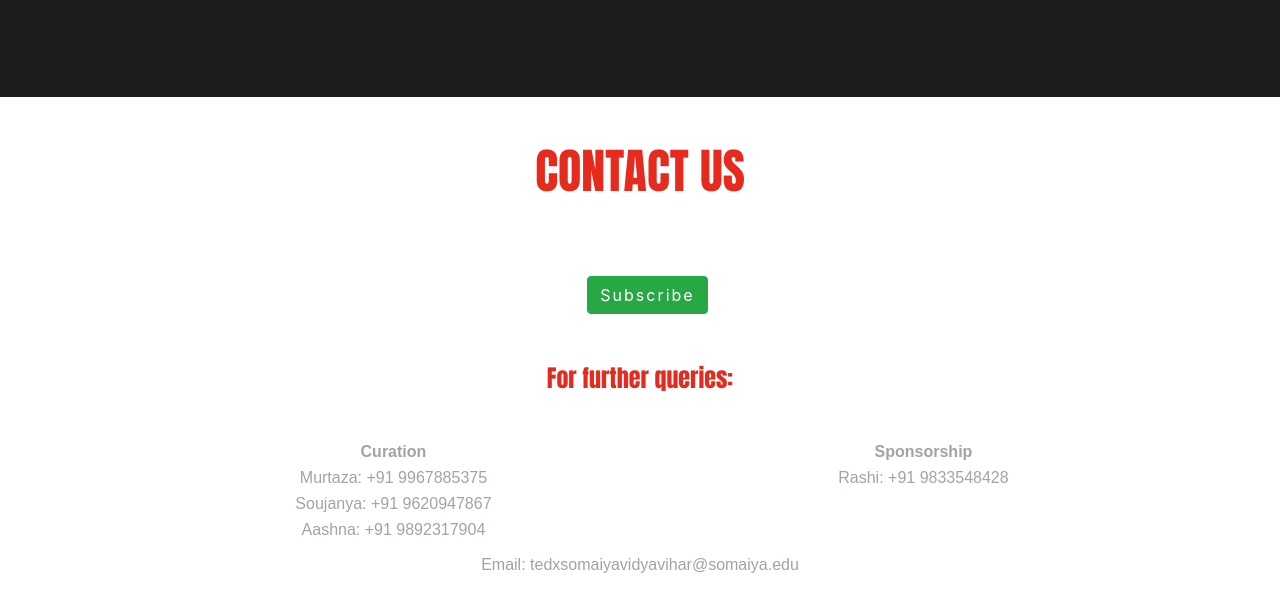
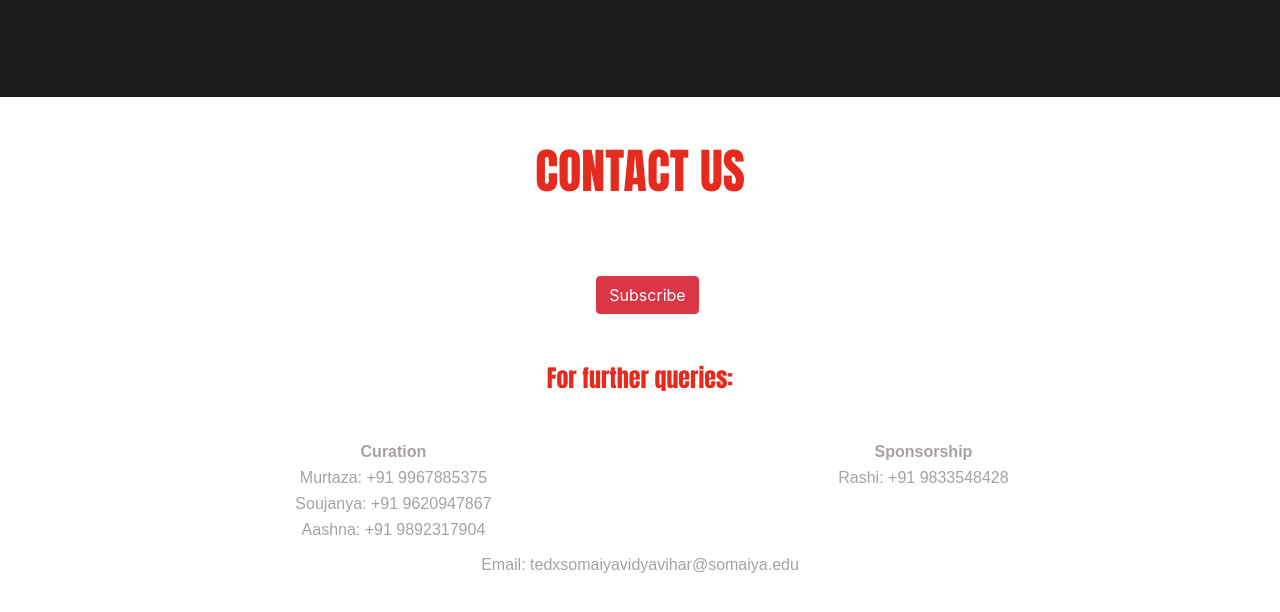
Before and after one commit to guneetsura/guneetsura.github.io-tedxsomaiya, a plain HTML site: page index.html in a window 1280 px wide. Shown: the part 2503-3115 px from the top of the page. Drawn offline with nearby package versions, Linux system fonts and the light colour scheme; grey boxes are pictures that could not be loaded.

Commit message:
Changed subscribe button color

```diff
--- a/index.html
+++ b/index.html
@@ -106,7 +106,7 @@
     <h1 id="sp">Contact Us</h1>
     <h4 id="nl">Subscribe to our Newsletter</h4>
     <form action="https://docs.google.com/forms/d/e/1FAIpQLScrzyChE8Rabza_kfeoCL28h-_FHo34XH2byiTYMjfv9gugpg/viewform">
-    <button type="submit" id="submit" class="btn btn-success center" style="margin-left:15px"> Subscribe</button>
+    <button type="submit" id="submit" class="btn btn-danger center" style="margin-left:15px"> Subscribe</button>
     </form>
     <h4 id="fq">For further queries:</h4>
     <div id="cinfo">
```
